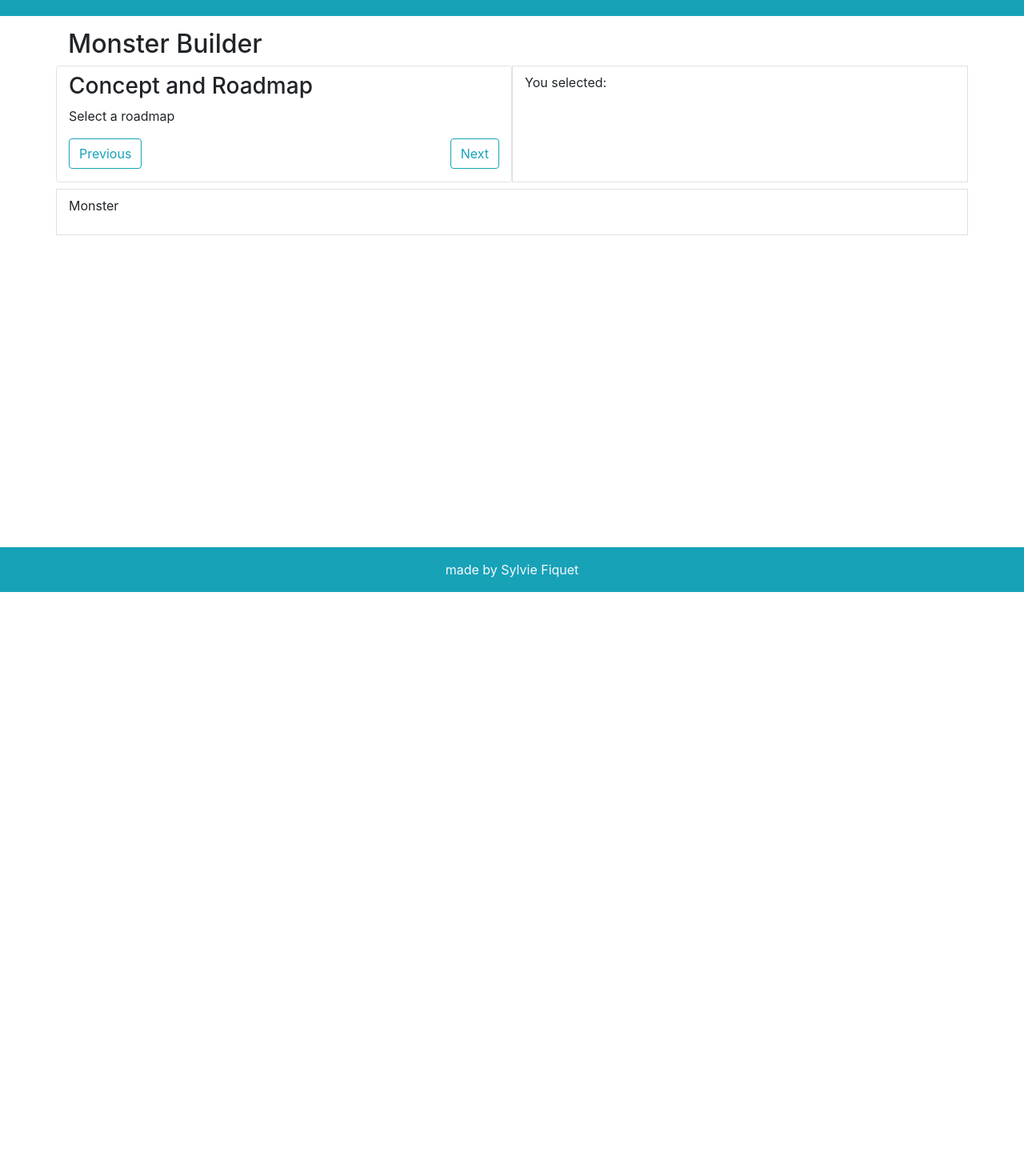
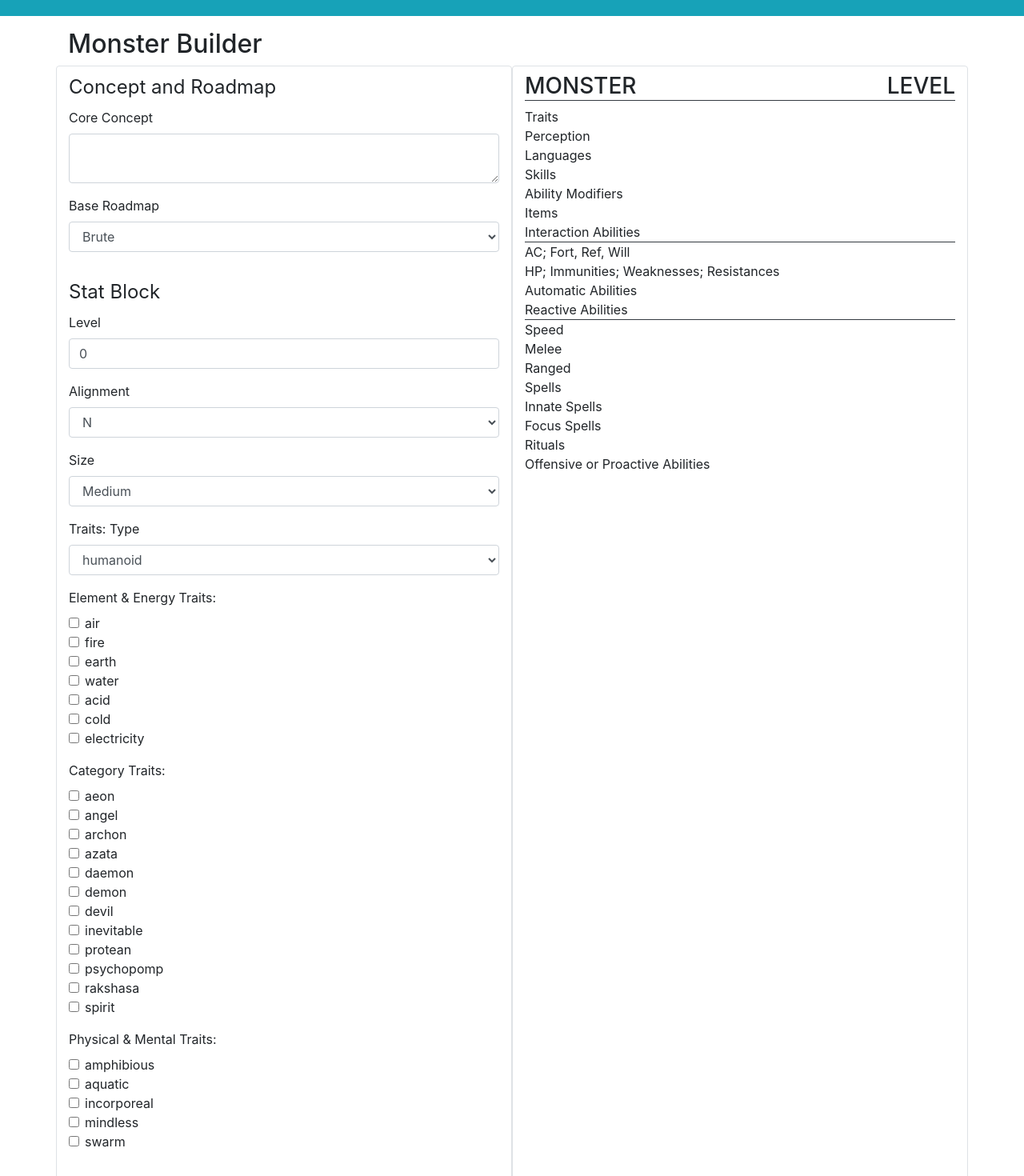
Before and after one commit to sfiquet/pf2-builder, a React (Create React App) app: page / in a window 1280 px wide. Shown: the part 60-1530 px from the top of the page at 80% size. Before the commit the page ends 800 px from the top, so only its background shows below. Built offline with nearby package versions, Linux system fonts and the light colour scheme.

Commit message:
WIP Simplify prototype UI
- replace wizard with single input form
- start implementing input form
- implement placeholder output for monster

```diff
--- /dev/null
+++ b/src/MonsterBuilder.css
@@ -0,0 +1,3 @@
+.MonsterBuilder-legend {
+  font-size: 1em;
+}
--- a/src/MonsterBuilder.js
+++ b/src/MonsterBuilder.js
@@ -1,37 +1,161 @@
 import React, {Component, Fragment} from 'react';
-
-const steps = [
-  'Concept and Roadmap',
-];
+import data from './data';
+import MonsterProfile from './MonsterProfile';
+import './MonsterBuilder.css';
 
 class MonsterBuilder extends Component {
   constructor(props){
     super(props);
     this.state = {
-      step: 0,
+      concept: '',
+      level: 0,
+      alignment: 'N',
+      size: 'Medium',
+      type: 'humanoid',
+      traits: [],
+    'aeon': false,
+    'acid': false,
+    'air': false,
+    'angel': false,
+    'archon': false,
+    'azata': false,
+    'cold': false,
+    'daemon': false,
+    'demon': false,
+    'devil': false,
+    'earth': false,
+    'electricity': false,
+    'fire': false,
+    'inevitable': false,
+    'protean': false,
+    'psychopomp': false,
+    'rakshasa': false,
+    'spirit': false,
+    'swarm': false,
+    'water': false,
+    'amphibious': false,
+    'aquatic': false,
+    'incorporeal': false,
+    'mindless': false,
     };
+    this.handleConceptChange = this.handleConceptChange.bind(this);
+    this.handleLevelChange = this.handleLevelChange.bind(this);
+    this.handleAlignmentChange = this.handleAlignmentChange.bind(this);
+    this.handleSizeChange = this.handleSizeChange.bind(this);
+    this.handleTypeChange = this.handleTypeChange.bind(this);
+    this.handleTraitChange = this.handleTraitChange.bind(this);
+  }
+
+  handleConceptChange(e){
+    this.setState({concept: e.target.value});
+  }
+  handleLevelChange(e){
+    this.setState({level: e.target.value});
+  }
+  handleAlignmentChange(e){
+    this.setState({alignment: e.target.value});
+  }
+  handleSizeChange(e){
+    this.setState({size: e.target.value});
+  }
+  handleTypeChange(e){
+    this.setState({type: e.target.value});
+  }
+  handleTraitChange(e){
+    this.setState({[e.target.name]: e.target.checked});
+  }
+
+  buildCheckboxArray(itemArray, idPrefix){
+    return itemArray.map(item => (
+      <div className="form-check" key={item}>
+        <input className="form-check-input" type="checkbox" name={item} id={`${idPrefix}_${item}`} checked={this.state[item]} onChange={this.handleTraitChange} />
+        <label className="form-check-label" htmlFor={`${idPrefix}_${item}`}>
+          {item}
+        </label>
+      </div>
+    ));
   }
 
   render(){
+    const roadmapOptions = Object.keys(data.roadmaps).map(item => (<option key={item} value={item}>{item}</option>));
+    const alignmentOptions = data.alignments.map(item => (<option key={item} value={item}>{item}</option>));
+    const sizeOptions = data.sizes.map(item => (<option key={item} value={item}>{item}</option>));
+    const typeOptions = data.typeTraits.map(item => (<option key={item} value={item}>{item}</option>));
+
+    const energyOptions = this.buildCheckboxArray(data.energyTraits, 'trait');
+    const categoryOptions = this.buildCheckboxArray(data.categoryTraits, 'trait');
+    const physicalOptions = this.buildCheckboxArray(data.physicalTraits, 'trait');
+
     return (
       <Fragment>
         <h2>Monster Builder</h2>
         <div className="row">
           <form id="monsterInput" className="col-12 col-md-6 border rounded pt-2 pb-3 mb-2">
-            <h3>Concept and Roadmap</h3>
-            <div className="mb-3">
-              <p>Select a roadmap</p>
-            </div>
-            <div className="d-flex justify-content-between">
-              <button type="button" className="btn btn-outline-info">Previous</button>
-              <button type="button" className="btn btn-outline-info">Next</button>
-            </div>
+
+            <fieldset className="form-group">
+              <legend>Concept and Roadmap</legend>
+
+              <div className="form-group">
+                <label htmlFor="concept-input">Core Concept</label>
+                <textarea id="concept-input" className="form-control" value={this.state.concept} onChange={this.handleConceptChange}></textarea>
+              </div>
+
+              <div className="form-group">
+                <label htmlFor="roadmap-select">Base Roadmap</label>
+                <select id="roadmap-select" className="form-control">
+                  {roadmapOptions}
+                </select>
+              </div>
+            </fieldset>
+
+            <fieldset className="form-group">
+              <legend>Stat Block</legend>
+
+              <div className="form-group">
+                <label htmlFor="level-input">Level</label>
+                <input type="number" id="level-input" className="form-control" min="-1" max="24" value={this.state.level} onChange={this.handleLevelChange} />
+              </div>
+
+              <div className="form-group">
+                <label htmlFor="alignment-select">Alignment</label>
+                <select id="alignment-select" className="form-control" value={this.state.alignment} onChange={this.handleAlignmentChange}>
+                  {alignmentOptions}
+                </select>
+              </div>
+
+              <div className="form-group">
+                <label htmlFor="size-select">Size</label>
+                <select id="size-select" className="form-control" value={this.state.size} onChange={this.handleSizeChange}>
+                  {sizeOptions}
+                </select>
+              </div>
+
+              <div className="form-group">
+                <label htmlFor="type-select">Traits: Type</label>
+                <select id="type-select" className="form-control" value={this.state.type} onChange={this.handleTypeChange}>
+                  {typeOptions}
+                </select>
+              </div>
+
+              <fieldset className="form-group">
+                <legend className="MonsterBuilder-legend">Element & Energy Traits:</legend>
+                {energyOptions}
+              </fieldset>
+
+              <fieldset className="form-group">
+                <legend className="MonsterBuilder-legend">Category Traits:</legend>
+                {categoryOptions}
+              </fieldset>
+
+              <fieldset className="form-group">
+                <legend className="MonsterBuilder-legend">Physical & Mental Traits:</legend>
+                {physicalOptions}
+              </fieldset>
+
+            </fieldset>
           </form>
-          <output form="monsterInput" className="col-12 col-md-6 d-block border py-2 mb-2">
-            <p>You selected:</p>
-          </output>
-          <output form="monsterInput" className="col-12 d-block border py-2 mb-2">
-            <p>Monster</p>
+          <output form="monsterInput" className="col-12 col-md-6 d-block border rounded py-2 mb-2">
+            <MonsterProfile monster={this.state} />
           </output>
         </div>
       </Fragment>
--- /dev/null
+++ b/src/MonsterProfile.js
@@ -0,0 +1,39 @@
+import React, {Fragment} from 'react';
+
+function MonsterProfile(props){
+  return (
+    <Fragment>
+      <div className="d-flex justify-content-between text-uppercase h3 border-bottom border-dark">
+        <div>Monster</div>
+        <div>Level</div>
+      </div>
+      <div className="border-bottom border-dark">
+        <div>Traits</div>
+        <div>Perception</div>
+        <div>Languages</div>
+        <div>Skills</div>
+        <div>Ability Modifiers</div>
+        <div>Items</div>
+        <div>Interaction Abilities</div>
+      </div>
+      <div className="border-bottom border-dark">
+        <div>AC; Fort, Ref, Will</div>
+        <div>HP; Immunities; Weaknesses; Resistances</div>
+        <div>Automatic Abilities</div>
+        <div>Reactive Abilities</div>
+      </div>
+      <div>
+        <div>Speed</div>
+        <div>Melee</div>
+        <div>Ranged</div>
+        <div>Spells</div>
+        <div>Innate Spells</div>
+        <div>Focus Spells</div>
+        <div>Rituals</div>
+        <div>Offensive or Proactive Abilities</div>
+      </div>
+    </Fragment>
+  );
+}
+
+export default MonsterProfile;
--- /dev/null
+++ b/src/data.js
@@ -0,0 +1,116 @@
+export default {
+  values: ['terrible', 'low', 'moderate', 'high', 'extreme'],
+  alignments: [
+    'LG',
+    'NG',
+    'CG',
+    'LN',
+    'N',
+    'CN',
+    'LE',
+    'NE',
+    'CE',
+  ],
+  sizes: [
+    'Tiny',
+    'Small',
+    'Medium',
+    'Large',
+    'Huge',
+    'Gargantuan',
+  ],
+  typeTraits: [
+    'aberration',
+    'animal',
+    'astral',
+    'beast',
+    'celestial',
+    'construct',
+    'dragon',
+    'elemental',
+    'ethereal',
+    'fey',
+    'fiend',
+    'fungus',
+    'giant',
+    'humanoid',
+    'monitor',
+    'ooze',
+    'plant',
+    'undead',
+  ],
+  energyTraits: [
+    'air',
+    'fire',
+    'earth',
+    'water',
+    'acid',
+    'cold',
+    'electricity',
+  ],
+  categoryTraits: [
+    'aeon',
+    'angel',
+    'archon',
+    'azata',
+    'daemon',
+    'demon',
+    'devil',
+    'inevitable',
+    'protean',
+    'psychopomp',
+    'rakshasa',
+    'spirit',
+  ],
+  physicalTraits: [
+    'amphibious',
+    'aquatic',
+    'incorporeal',
+    'mindless',
+    'swarm',
+  ],
+  roadmaps: {
+    'Brute': {
+      perception: 'low',
+      Str: ['high', 'extreme'],
+      Con: ['moderate', 'high'],
+      Dex: ['terrible', 'low'],
+      Int: ['terrible', 'low'],
+      Cha: ['terrible', 'low'],
+      Wis: ['terrible', 'low'],
+      AC: ['low', 'moderate'],
+      Fort: 'high',
+      saves: [
+        {
+          Reflex: 'low',
+          Will: 'low',
+        },
+        {
+          Reflex: 'moderate',
+          Will: 'low',
+        },
+        {
+          Reflex: 'low',
+          Will: 'moderate',
+        },
+      ],
+      HP: 'high',
+      strike: [
+        {
+          attack: 'high',
+          damage: 'high',
+        },
+        {
+          attack: 'moderate',
+          damage: 'extreme'
+        },
+      ]
+    },
+    'Magical Striker': {},
+    'Skill Paragon': {},
+    'Skirmisher': {},
+    'Sniper': {},
+    'Soldier': {},
+    'Spellcaster': {},
+  },
+};
```
